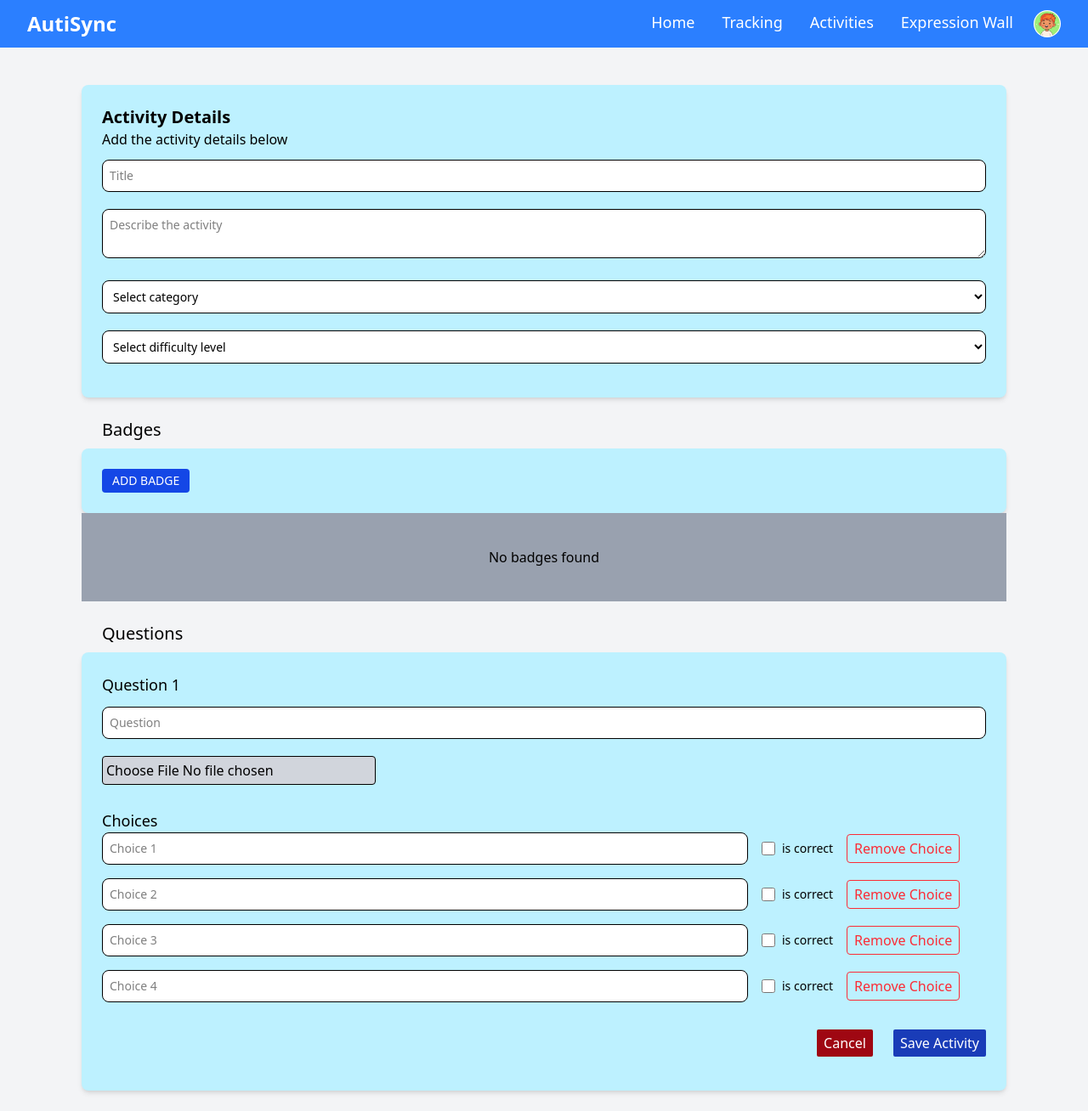
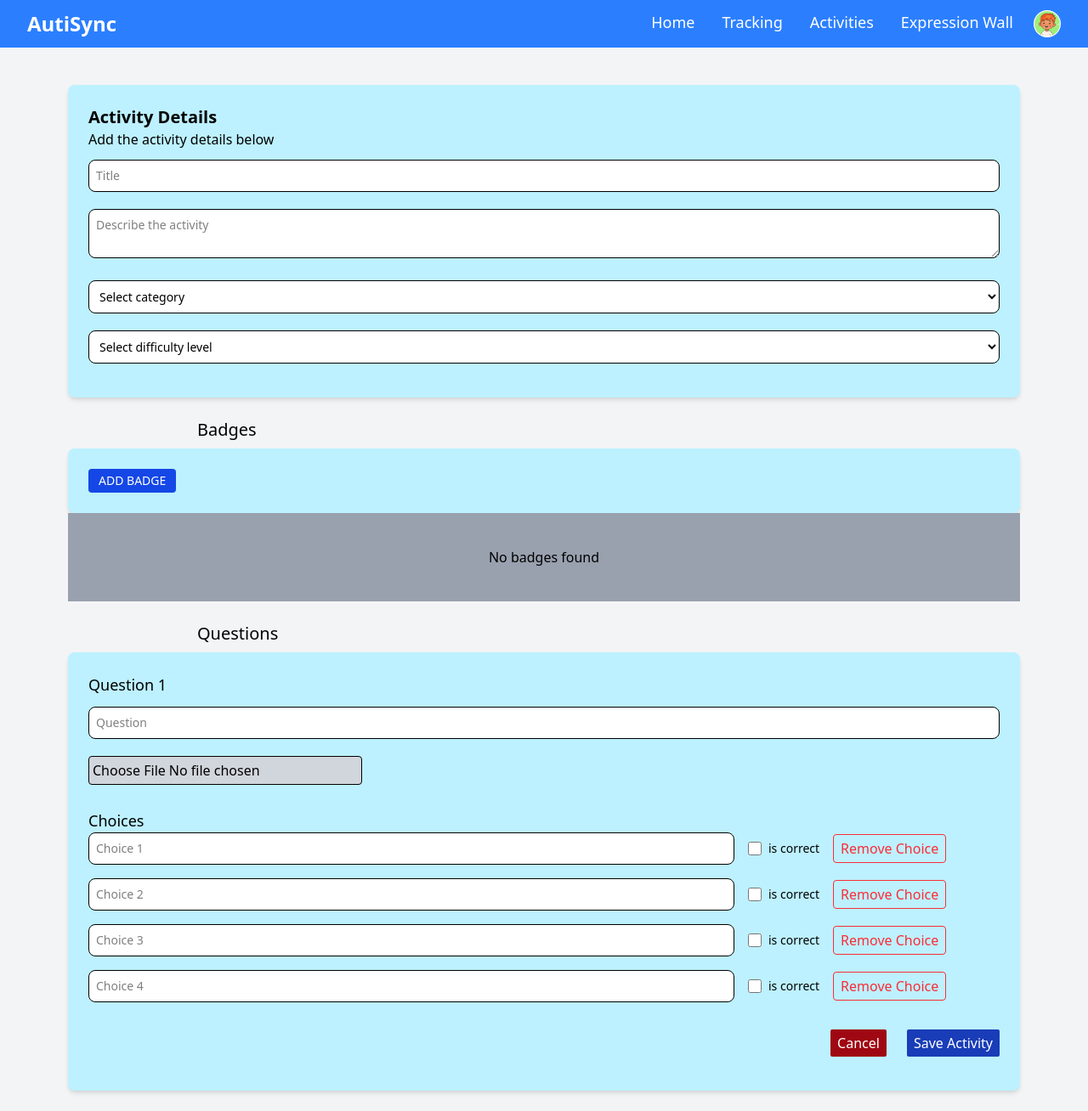
Before and after one commit to ValdezIsaiah/AutiSyncV2, a React app: page /addactivity in a window 1280 px wide. Shown: the whole page at 85% size. Built offline with nearby package versions, Linux system fonts and the light colour scheme; the HTML template or start-up script is replaced by a standard one.

Commit message:
Update AddActivity.jsx

```diff
--- a/src/Admin/AddActivity.jsx
+++ b/src/Admin/AddActivity.jsx
@@ -77,7 +77,7 @@ const AddActivity = () => {
         </div>
       </header>
 
-      <div className="container mt-5 mx-auto px-4 py-6 w-280">
+      <div className="container mt-5 px-4 py-6 m-auto max-w-6xl">
 
       <form onSubmit={handleSubmit} className="bg-[#BDF1FF] p-6 rounded-lg shadow-md">
       <h2 className="text-xl font-bold mb-0">Activity Details</h2>
@@ -142,8 +142,8 @@ const AddActivity = () => {
 
 
 
-      <h1 className="ml-30 text-xl ">Badges</h1>
-      <div className="container -mt-4 mx-auto px-4 py-6 w-280">
+      <h1 className="ml-58 text-xl ">Badges</h1>
+      <div className="container -mt-4 px-4 py-6 m-auto max-w-6xl">
         <form onSubmit={handleSubmit} className="bg-[#BDF1FF] p-6 rounded-lg shadow-md">
           <button className="bg-blue-700 text-white text-sm px-3 py-1 my-0 cursor-pointer rounded   hover:bg-blue-800">
           ADD BADGE
@@ -154,8 +154,8 @@ const AddActivity = () => {
         </div>
       </div>
 
-      <h1 className="ml-30 text-xl ">Questions</h1>
-      <div className="container -mt-4 mx-auto px-4 py-6 w-280">
+      <h1 className="ml-58 text-xl">Questions</h1>
+      <div className="container -mt-4  px-4 py-6 mx-auto max-w-6xl">
         <form onSubmit={handleSubmit} className="bg-[#BDF1FF] p-6 rounded-lg shadow-md">
         <h2 className="text-lg mb-0">Question 1 </h2>
         <div className="mb-4">
```
